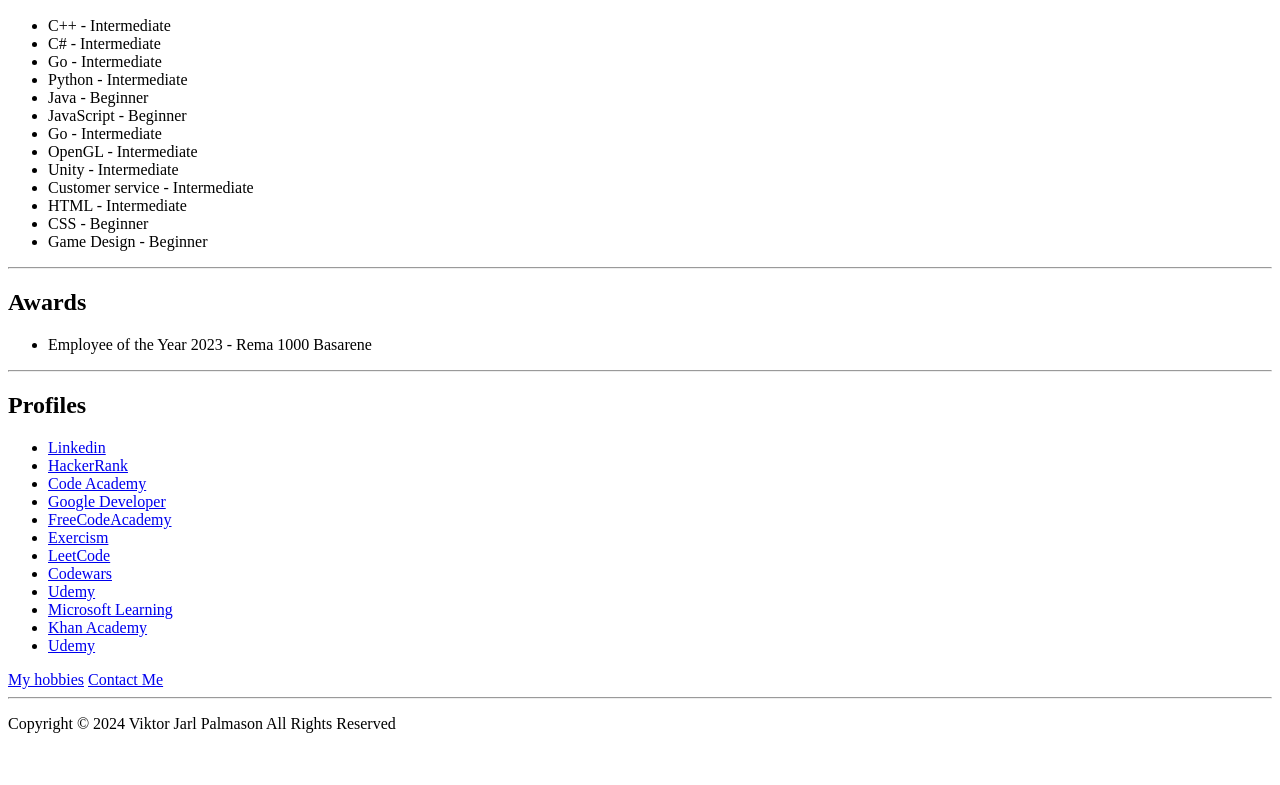
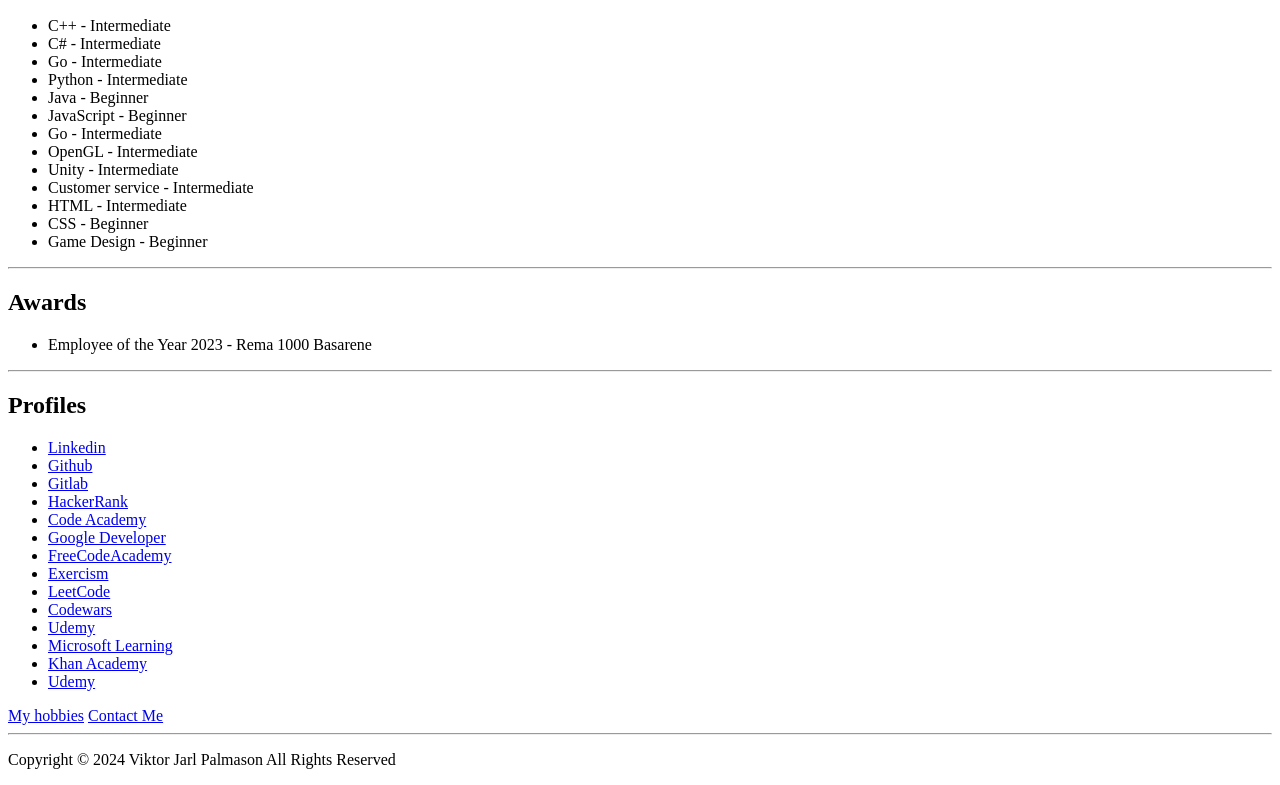
Before and after one commit to ViktorPalmason/Portfolio-Capstone-project-1, a plain HTML site: page index.html in a window 1280 px wide. Shown: the part 872-1657 px from the top of the page. Before the commit the page ends 1621 px from the top, so only its background shows below. Drawn offline with Linux system fonts and the light colour scheme.

Commit message:
Added my GitHub and GitLab pages under profiles

```diff
--- a/index.html
+++ b/index.html
@@ -88,6 +88,8 @@
             >Linkedin
           </a>
         </li>
+        <li><a href="https://github.com/ViktorPalmason">Github</a></li>
+        <li><a href="https://gitlab.com/ViktorPalmason">Gitlab</a></li>
         <li>
           <a href="https://www.hackerrank.com/profile/viktorjarlpalma1">
             HackerRank
```
